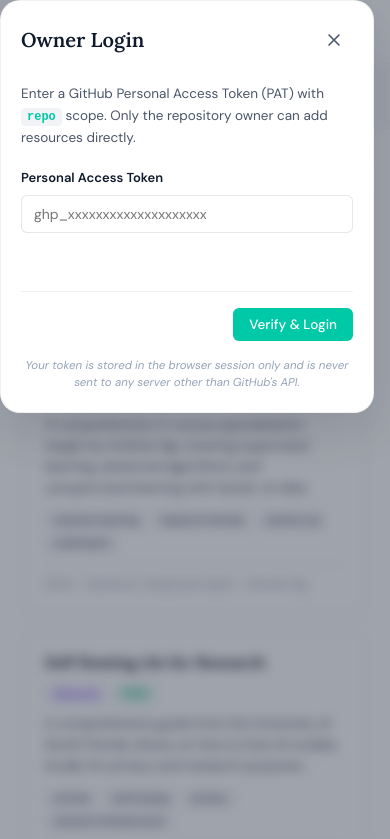
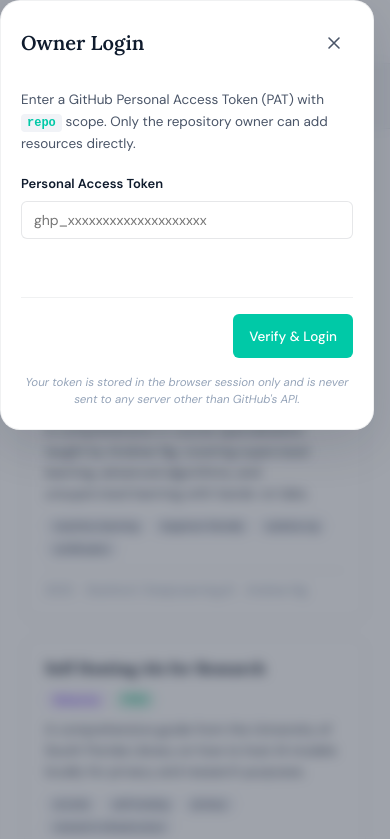
Before and after one commit to dpretolesi/UU_AI_Resources, a website: page site/index.html in a window 390 px wide. Both pictures are taken after a click on the button 301 px from the left and 31 px from the top of the page. Shown: the top 839 px of the page. Drawn offline with Linux system fonts and the light colour scheme; files whose address does not match are found by name.

Commit message:
UI Improvements: Make UI perfectly responsive across devices

```diff
--- a/site/assets/style.css
+++ b/site/assets/style.css
@@ -283,7 +283,7 @@ a:hover {
 
 .logo-title {
   font-family: 'Lora', serif;
-  font-size: 18px;
+  font-size: clamp(14px, 4vw, 18px);
   font-weight: 700;
   line-height: 1.2;
   letter-spacing: -0.01em;
@@ -331,7 +331,7 @@ a:hover {
 
 .stat-value {
   font-family: 'Lora', serif;
-  font-size: 20px;
+  font-size: clamp(16px, 3vw, 20px);
   font-weight: 700;
   color: var(--accent);
   line-height: 1.2;
@@ -1429,6 +1429,7 @@ a:hover {
 
   .search-bar-wrap {
     flex-wrap: wrap;
+    gap: 12px;
   }
 
   .search-box {
@@ -1450,15 +1451,19 @@ a:hover {
   }
 
   .stats-inner {
-    gap: 4px;
+    gap: 12px;
   }
 
   .stat {
-    padding: 0 16px;
+    padding: 0 8px;
   }
 
   .stat-divider {
-    height: 20px;
+    display: none;
+  }
+
+  .btn, .btn-icon, .filter-toggle-btn {
+    min-height: 44px;
   }
 
   .header-actions .btn-label {
@@ -1475,6 +1480,8 @@ a:hover {
 
   .modal-content {
     padding: 20px;
+    max-height: 90dvh;
+    overflow-y: auto;
   }
 
   .logo-subtitle {
```
